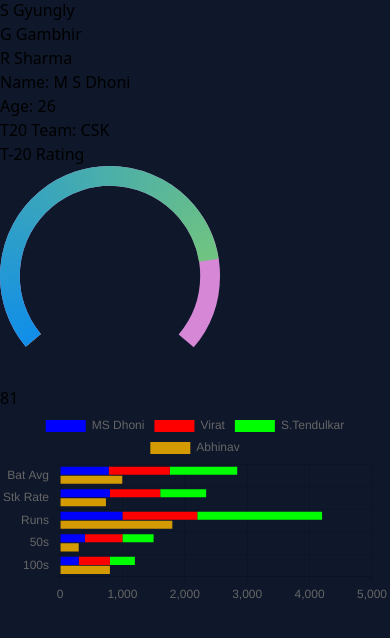
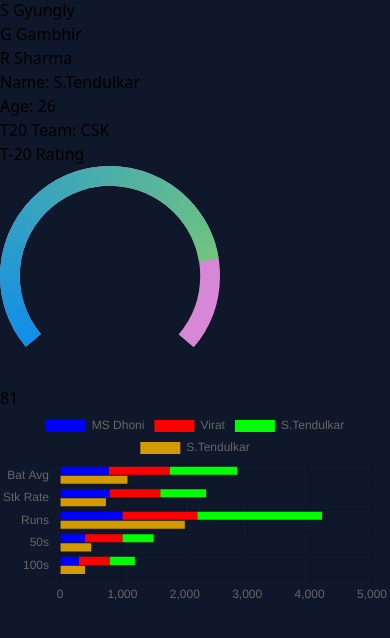
Before and after one commit to adityaranjan006/crickT, a React (Vite) app: page / in a window 390 px wide. Shown: the part 242-880 px from the top of the page. After the commit the page ends 852 px from the top, so only its background shows below. Built offline with nearby package versions, Linux system fonts and the light colour scheme.

Commit message:
Main card updating onClick changes and dashboard updating on click changes

```diff
--- a/src/components/Landing.jsx
+++ b/src/components/Landing.jsx
@@ -1,26 +1,34 @@
-import React from 'react'
+import React, { useState } from 'react'
 import List from './List'
 import MainCard from './MainCard'
 import playerData  from '../data/player.js'
+import { MyContext } from './MyContext.js'
 
 const Landing = () => {
   const data=playerData.datasets;
-  // console.log(data)
+
+  //First Player data in data[0] for setting default Name of Card
+  const defaultData={
+    name:data[0].label,
+    stats:data[0].data
+  }
+
+  const [currData,setData]=useState(defaultData);
   return (
-    <>
+        <MyContext.Provider value={{currData,setData,data}}>
           <div className="relative flex top-16">
             <div className=" flex-col w-1/3 p-2 m-2 gap-1">
             {data.map((player,index)=>{
               return(
-                <List key={index} name={player.label}/>
+                <List key={index} name={player.label} />
               )
             })}
             </div>
-            <div className="flex w-2/3 justify-center m-2 p-2">
+            <div className="flex w-2/3 justify-center m-2 p-2 h-auto">
               <MainCard/>
             </div>
           </div>
-    </>
+        </MyContext.Provider>
   )
 }
 
--- a/src/components/List.jsx
+++ b/src/components/List.jsx
@@ -1,8 +1,30 @@
-import React from 'react'
+import React, { useContext,useEffect } from 'react'
+import { MyContext } from './MyContext';
 const List = (props) => {
+  const {setData,data}=useContext(MyContext);
+
+  const handleOnClick=(e)=>{
+    const button = e.target.closest('button');
+    if(button){
+      const name=button.textContent;
+
+        const stat = (name) => {
+          const d = data.find(d => d.label === name);
+          return d;
+        };
+
+        const metrics = stat(name);
+
+        setData({ name: name, stats: metrics.data });
+    }
+    else{
+      console.log("Not Button found");
+    }
+  }
+
   return (
-    <div className='relative flex w-full  bg-gradient-to-r from-slate-200 via-blue-200 to-purple-400 rounded-md rounded-tr-2xl p-2 mt-2 hover:scale-105 transition duration-150'>
-      <h3 className='lg:text-xl md:text-sm sm:text-xs font-semibold font-mono'>{props.name}</h3>
+    <div className='relative flex w-full  bg-gradient-to-r from-slate-200 via-blue-200 to-purple-400 rounded-md rounded-tr-2xl lg:py-1 md:py-2 sm:py-2 px-2 mt-2 hover:scale-105 transition duration-150' onClick={handleOnClick}>
+      <button className='w-full h-full flex flex-start lg:text-xl md:text-sm sm:text-xs font-semibold font-mono' >{props.name}</button>
     </div>
   )
 }
--- a/src/components/MainCard.jsx
+++ b/src/components/MainCard.jsx
@@ -1,13 +1,15 @@
-import React from 'react'
+import React, { useContext } from 'react'
 import Rcprogress from './Rcprogress'
 import StackedBar from './StackedBar'
+import { MyContext } from './MyContext'
 
 const MainCard = () => {
+  const {currData}=useContext(MyContext);
   return (
-    <div className='fixed flex flex-col justify-center w-1/2 p-3 rounded-xl rounded-tr-3xl bg-gradient-to-tr from-slate-900 via-blue-950 to-purple-900'>
+    <div className='fixed flex flex-col justify-center w-1/2 lg:px-4 md:px-2 sm:px-1 lg:py-3 md:py-2 sm:py-1 rounded-xl rounded-tr-3xl bg-gradient-to-tr from-slate-900 via-blue-950 to-purple-900'>
       <div className="flex flex-col pt-2 pb-2 shadow-xl">
         <ul className='flex flex-1 gap-2 justify-around text-white font-serif lg:font-semibold md:font-semibold sm:font-medium lg:text-sm md:text-sm sm:text-sm'>
-            <li>Name: M S Dhoni</li>
+            <li>Name: {currData.name}</li>
             <li>Age: 26</li>
             <li>T20 Team: CSK</li>
         </ul>
--- /dev/null
+++ b/src/components/MyContext.js
@@ -0,0 +1,3 @@
+import { createContext } from "react";
+
+export const MyContext=createContext();
--- a/src/components/StackedBar.jsx
+++ b/src/components/StackedBar.jsx
@@ -1,6 +1,8 @@
-import React from 'react'
+import React, { useContext } from 'react'
 import {Bar, getElementsAtEvent} from 'react-chartjs-2'
 import {useRef} from 'react'
+import { MyContext } from './MyContext'
+
 
 import {
     Chart as ChartJs,
@@ -23,6 +25,16 @@
 });
 
 const StackedBar = () => {
+  const {currData,setData}=useContext(MyContext);
+    const newData={
+            label: `${currData.name}`,
+            data: currData.stats,
+            backgroundColor: 'rgb(211,155,1)',
+            stack: 'Stack 1',
+        }
+
+        console.log(newData)
+
     const option={
         indexAxis: 'y',
         responsive: true,
@@ -59,10 +71,7 @@
                 stack: 'Stack 0'
             },
             {
-                label: 'Abhinav',
-                data: [998,736,1800,300,800],
-                backgroundColor: 'rgb(211,155,1)',
-                stack: 'Stack 1',
+                ...newData
             },
 
         ]
@@ -76,7 +85,7 @@
             // console.log(getElementsAtEvent(chartRef.current,event));
             // const dataPoint=getElementsAtEvent(chartRef.current,event)[0].index;
             // console.log(` DataPoint: ${dataSetIndex}`);
-            const dataSetIndex=getElementsAtEvent(chartRef.current,event)[3].datasetIndex;
+            // const dataSetIndex=getElementsAtEvent(chartRef.current,event)[3].datasetIndex;
             const name=data.datasets[3].label;
             const stats=data.datasets[3].data;
             const category=data.labels;
--- a/src/index.css
+++ b/src/index.css
@@ -13,10 +13,29 @@
   height: 220px;
 }
 
-.chartSize{
-  width:100%;
+.chartSize {
+  width: 100%;
   height: 250px;
 }
+
+@media (max-width: 600px) {
+  .chartSize {
+    height: 200px;
+  }
+}
+
+@media (min-width: 601px) and (max-width: 768px) {
+  .chartSize {
+    height: 225px;
+  }
+}
+
+@media (min-width: 769px) and (max-width: 992px) {
+  .chartSize {
+    height: 250px;
+  }
+}
+
 
 .protest-guerrilla-regular {
   font-family: "Protest Guerrilla", sans-serif;
```
